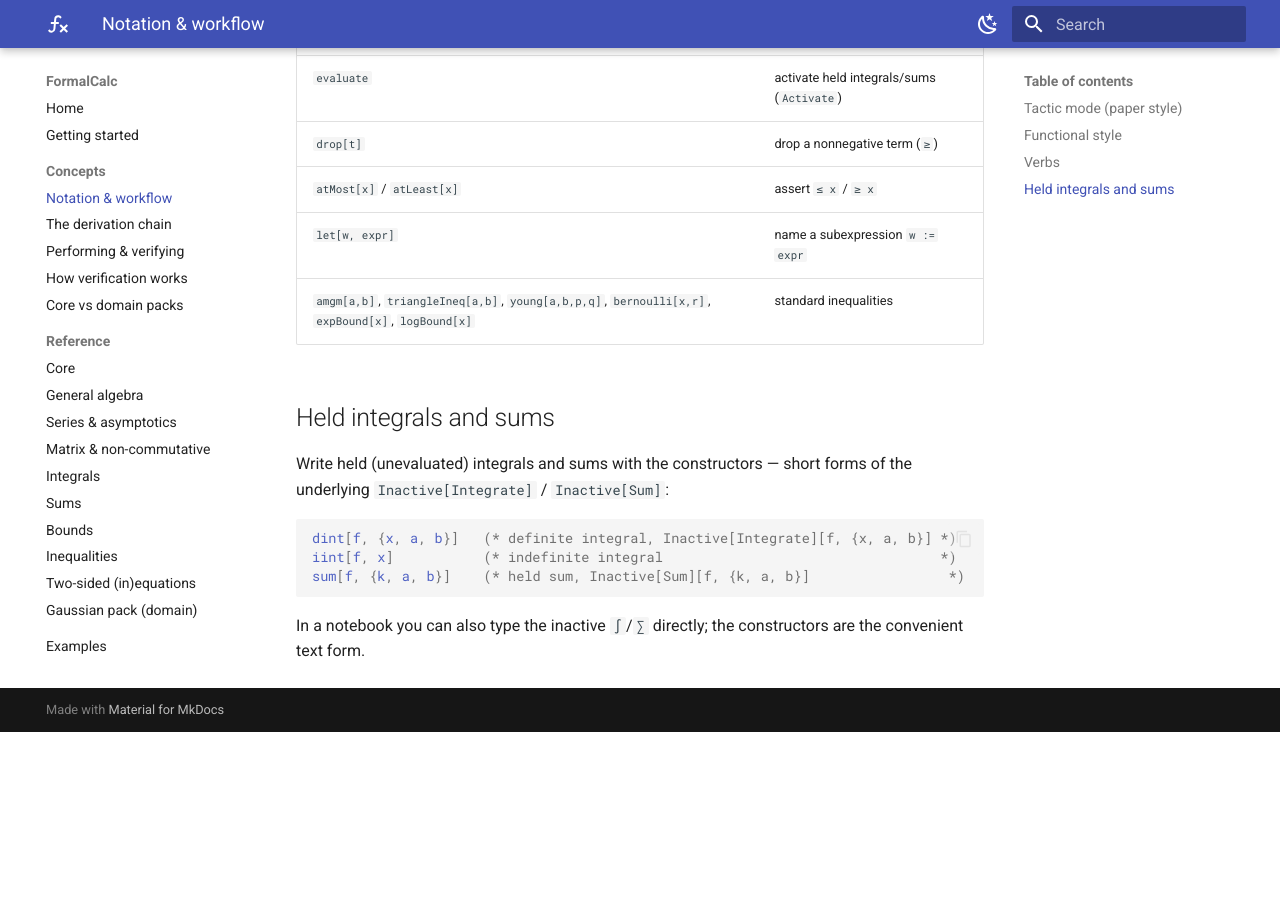
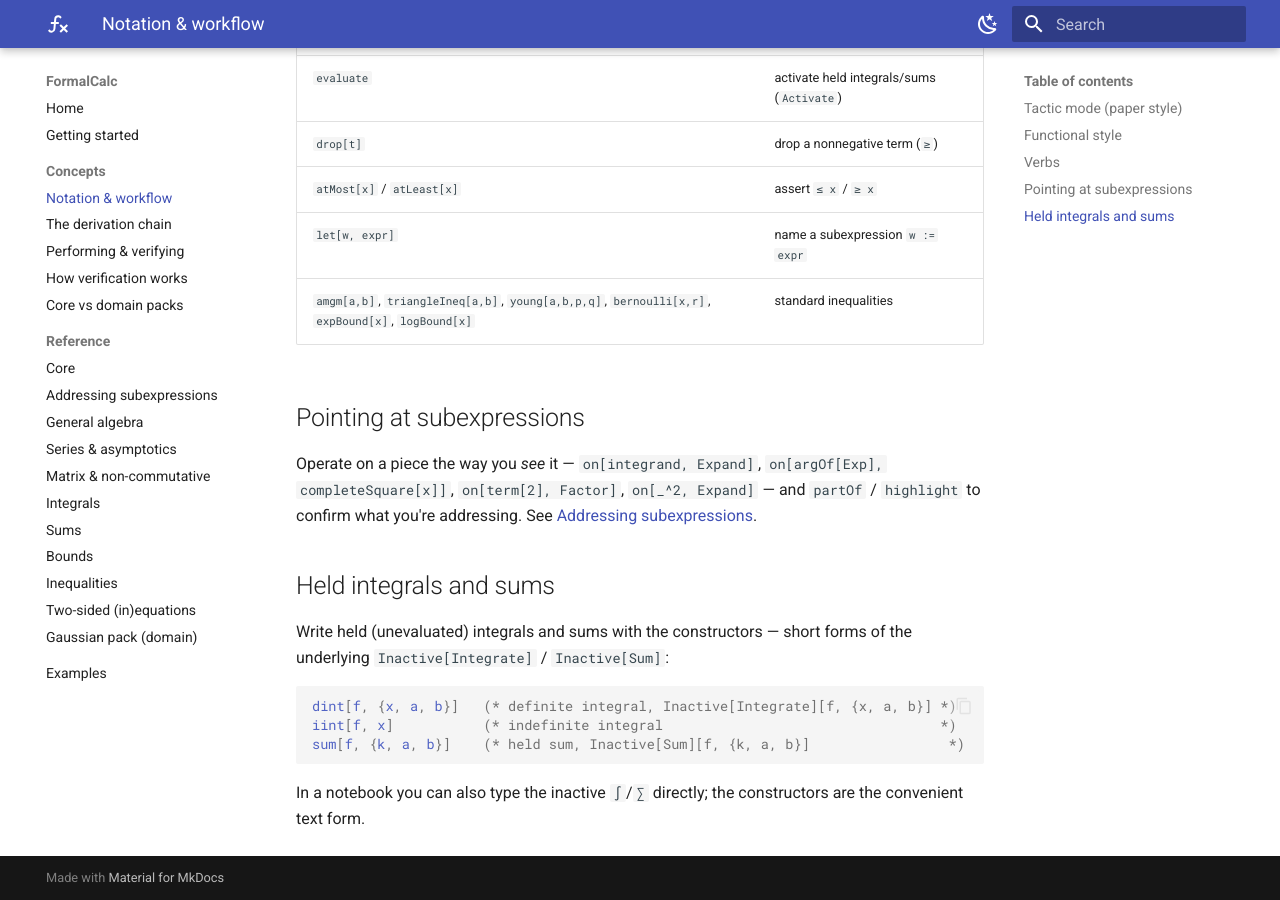
Before and after one commit to ievlevpn/calculemus, an MkDocs documentation site: the page built from docs/concepts/notation.md, in a window 1280 px wide and 900 px high, scrolled down 1445 px. Built offline with MkDocs 1.6.1 and Material for MkDocs 9.7.7, drawn with Linux system fonts in a browser that asks for light colours; before the commit the page ends 2177 px from its top, so only the background shows below that.

Commit message:
docs: Addressing subexpressions reference page + cross-links
Document locators (integrand/summand/argOf/numerator/denominator/term/factor/
pattern/concrete), on/partOf/highlight, and the verified-direction guarantee.
Add to nav; cross-link from Notation. Builds clean --strict.

Co-Authored-By: Claude Opus 4.8 (1M context) <noreply@anthropic.com>

```diff
--- a/docs/concepts/notation.md
+++ b/docs/concepts/notation.md
@@ -54,6 +54,13 @@ Operations read like mathematics:
 | `let[w, expr]` | name a subexpression `w := expr` |
 | `amgm[a,b]`, `triangleIneq[a,b]`, `young[a,b,p,q]`, `bernoulli[x,r]`, `expBound[x]`, `logBound[x]` | standard inequalities |
 
+## Pointing at subexpressions
+
+Operate on a piece the way you *see* it — `on[integrand, Expand]`,
+`on[argOf[Exp], completeSquare[x]]`, `on[term[2], Factor]`, `on[_^2, Expand]` —
+and `partOf` / `highlight` to confirm what you're addressing. See
+[Addressing subexpressions](../reference/subexpressions.md).
+
 ## Held integrals and sums
 
 Write held (unevaluated) integrals and sums with the constructors — short forms of
--- a/mkdocs.yml
+++ b/mkdocs.yml
@@ -73,6 +73,7 @@ nav:
       - Core vs domain packs: concepts/domain-packs.md
   - Reference:
       - Core: reference/core.md
+      - Addressing subexpressions: reference/subexpressions.md
       - General algebra: reference/algebra.md
       - Series & asymptotics: reference/series.md
       - Matrix & non-commutative: reference/matrix.md
```
Also changed, not shown: docs/reference/subexpressions.md (added, +67 -0 lines).
